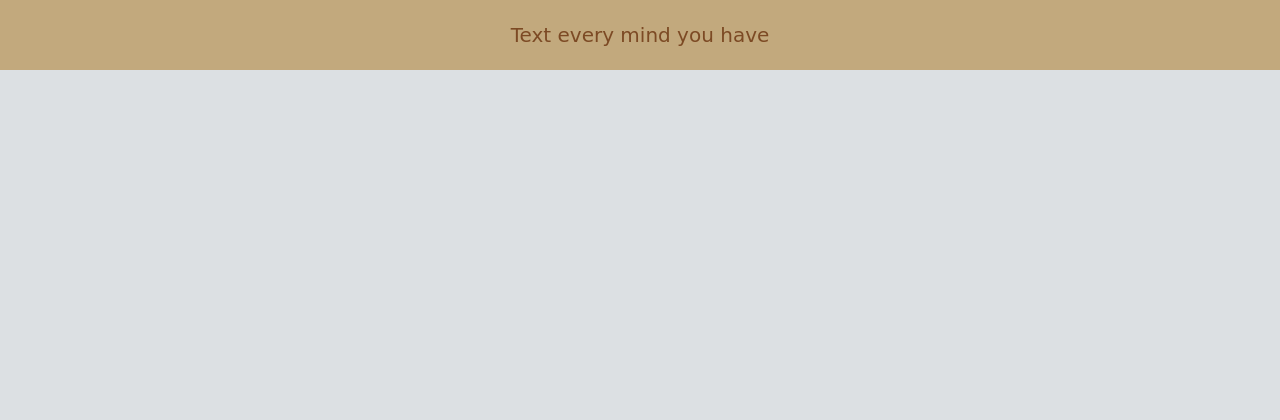
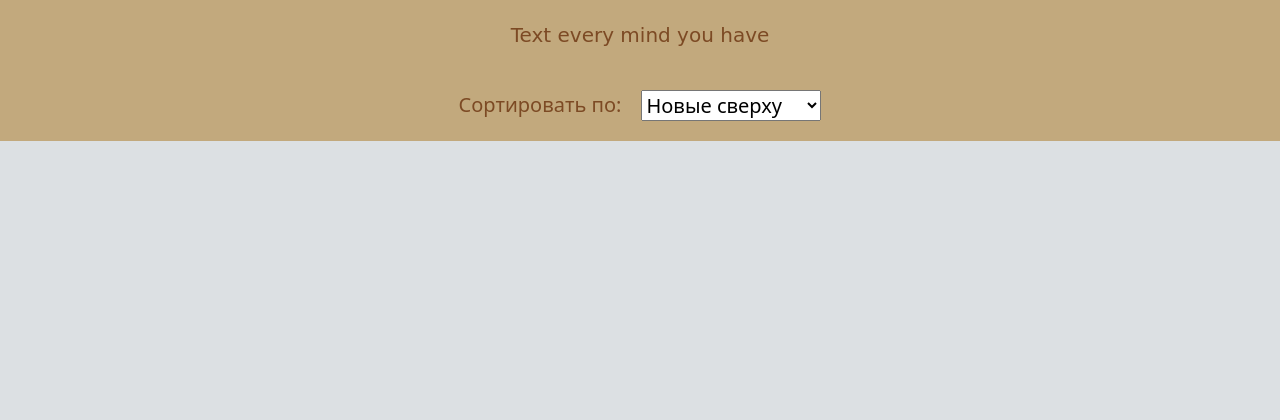
Before and after one commit to virmano/django_messanger, a Django app: page / in a window 1280 px wide. Shown: the top 420 px of the page. Run offline with Django 4.2, Linux system fonts and the light colour scheme; data that the repository does not hold is empty; some web fonts are replaced.

Commit message:
Add comment sorting: by name, time and email

```diff
--- a/messanger/main/static/main/css/main.css
+++ b/messanger/main/static/main/css/main.css
@@ -27,6 +27,15 @@ body {
     text-align: center;
 }
 
+.sort-form {
+    padding: 20px;
+    display: flex;
+    gap: 20px;
+    color: #7c4a24;
+    font-size: 20px;
+}
+
+
 .create-comment-block {
     position: fixed;
     bottom: 0;
@@ -43,7 +52,6 @@ body {
     justify-content: center;
     align-items: center;
 }
-
 
 
 .user-info-inner {
@@ -113,3 +121,31 @@ footer {
     justify-content: center;
     gap: 20px;
 }
+
+.page-butt {
+    border-radius: 5px;
+    text-decoration: none;
+    border: 1px solid transparent;
+    height: auto;
+    font-size: 20px;
+    padding: 5px;
+    align-self: flex-start;
+    transition: all 0.2s ease;
+    color: #83878a;
+}
+
+.page-butt:hover {
+    background-color: #c2a97d;
+    color: #7c4a24;
+}
+
+.page-butt:active{
+    transform: scale(0.88);
+}
+
+.paginator-butts {
+    width: 100%;
+    display: flex;
+    justify-content: center;
+    gap: 100px;
+}
--- a/messanger/main/templates/main/index.html
+++ b/messanger/main/templates/main/index.html
@@ -16,6 +16,17 @@
         <div class="header_text">
             <p>Text every mind you have</p>
         </div>
+        <form method="get" id="sortForm" class="sort-form">
+            <label for="sortSelect">Сортировать по:</label>
+            <select id="sortSelect" name="sort" onchange="document.getElementById('sortForm').submit();" >
+                <option value="-created_at" {% if sort_param == '-created_at' %}selected{% endif %}>Новые сверху</option>
+                <option value="created_at" {% if sort_param == 'created_at' %}selected{% endif %}>Старые сверху</option>
+                <option value="username" {% if sort_param == 'username' %}selected{% endif %}>По имени (A→Z)</option>
+                <option value="-username" {% if sort_param == '-username' %}selected{% endif %}>По имени (Z→A)</option>
+                <option value="email" {% if sort_param == 'email' %}selected{% endif %}>По почте (A→Z)</option>
+                <option value="-email" {% if sort_param == '-email' %}selected{% endif %}>По почте (Z→A)</option>
+            </select>
+        </form>
     </header>
 
     <div class="content">
```
